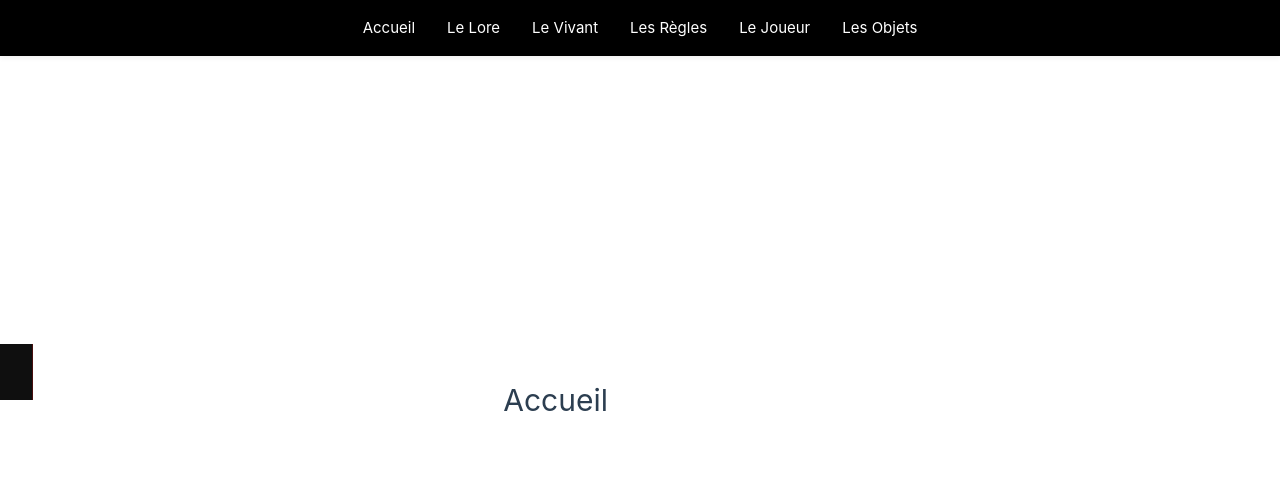
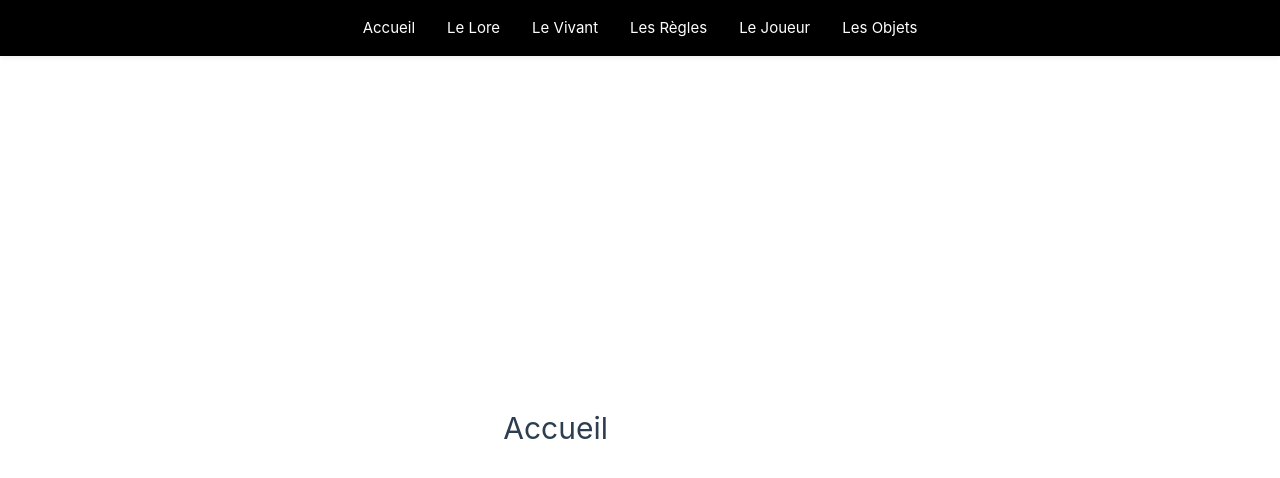
Before and after one commit to c-licette/Front_DD, a Vue app: page / in a window 1280 px wide. Shown: the top 478 px of the page. Built offline with nearby package versions, Linux system fonts and the light colour scheme; the HTML template or start-up script is replaced by a standard one.

Commit message:
Réglage de l'affichage de la Navbar et Empeche l'affichage de la SideBar sur l'accueil

```diff
--- a/src/App.vue
+++ b/src/App.vue
@@ -30,7 +30,7 @@ const sidebarFor = computed(() => {
 <template>
   <Menu />
   <div class="layout-container">
-    <aside class="sidebar">
+    <aside class="sidebar" v-if="$route.path !== '/'">
       <SideBare :items="sidebarFor.items" :title="sidebarFor.title" />
     </aside>
     <main class="content">
--- a/src/assets/base.css
+++ b/src/assets/base.css
@@ -59,6 +59,7 @@
 }
 
 body {
+  padding-top: 56px;
   min-height: 100vh;
   color: var(--color-text);
   background: var(--color-background);
--- a/src/router/index.ts
+++ b/src/router/index.ts
@@ -8,14 +8,6 @@ const router = createRouter({
       path: '/',
       name: 'home',
       component: HomeView,
-    },
-    {
-      path: '/about',
-      name: 'about',
-      // route level code-splitting
-      // this generates a separate chunk (About.[hash].js) for this route
-      // which is lazy-loaded when the route is visited.
-      component: () => import('../views/AboutView.vue'),
     },
     {
       path: '/lore',
```
